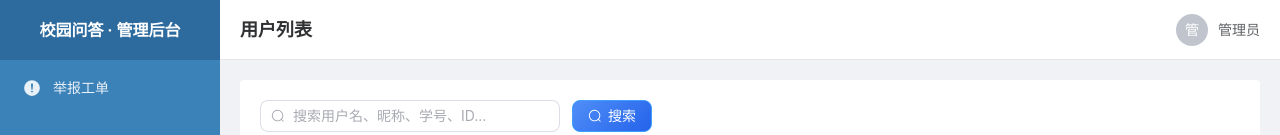
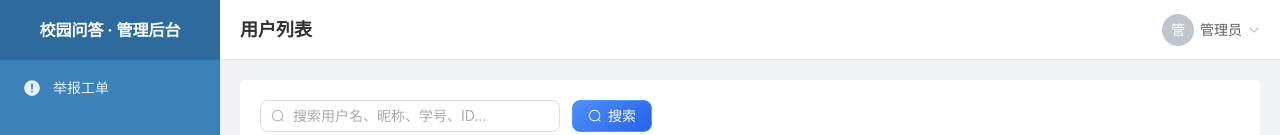
Before and after one commit to wsalad666/campus-qa-deploy, a Vue app in the folder frontend/: page /admin/users in a window 1280 px wide. Shown: the top 135 px of the page. Built offline with nearby package versions, Linux system fonts and the light colour scheme; no server answers; sample sign-in values are in the browser's storage.

Commit message:
feat: 管理员右上角新增下拉菜单，含个人主页和退出登录

```diff
--- a/frontend/src/views/admin/AdminLayout.vue
+++ b/frontend/src/views/admin/AdminLayout.vue
@@ -56,10 +56,27 @@
           <span class="admin-header-title">{{ title }}</span>
         </div>
         <div class="admin-header-right">
-          <el-avatar :size="32" :src="resolveAvatarUrl(adminStore.adminInfo?.avatar)">
-            {{ adminStore.adminInfo?.nickname?.charAt(0) || '管' }}
-          </el-avatar>
-          <span class="admin-nickname" @click="goToProfile" style="cursor: pointer">{{ adminStore.adminInfo?.nickname || '管理员' }}</span>
+          <el-dropdown trigger="click">
+            <span class="admin-user-dropdown">
+              <el-avatar :size="32" :src="resolveAvatarUrl(adminStore.adminInfo?.avatar)">
+                {{ adminStore.adminInfo?.nickname?.charAt(0) || '管' }}
+              </el-avatar>
+              <span class="admin-nickname">{{ adminStore.adminInfo?.nickname || '管理员' }}</span>
+              <el-icon class="dropdown-arrow"><ArrowDown /></el-icon>
+            </span>
+            <template #dropdown>
+              <el-dropdown-menu>
+                <el-dropdown-item @click="goToProfile">
+                  <el-icon><UserFilled /></el-icon>
+                  个人主页
+                </el-dropdown-item>
+                <el-dropdown-item divided @click="handleLogout">
+                  <el-icon><SwitchButton /></el-icon>
+                  退出登录
+                </el-dropdown-item>
+              </el-dropdown-menu>
+            </template>
+          </el-dropdown>
         </div>
       </el-header>
       <el-main class="admin-main">
@@ -77,7 +94,7 @@ import { adminApi } from '@/api/admin'
 import { ElMessageBox } from 'element-plus'
 import {
   DataAnalysis, Reading, QuestionFilled, FolderOpened, ChatLineSquare,
-  User, WarningFilled, Document, SwitchButton, UserFilled
+  User, WarningFilled, Document, SwitchButton, UserFilled, ArrowDown
 } from '@element-plus/icons-vue'
 
 defineProps<{ title: string }>()
@@ -177,8 +194,21 @@ function resolveAvatarUrl(avatar?: string): string {
   font-size: 14px;
 }
 
+.admin-user-dropdown {
+  display: flex;
+  align-items: center;
+  gap: 6px;
+  cursor: pointer;
+  color: #606266;
+  font-size: 14px;
+}
+
+.dropdown-arrow {
+  font-size: 12px;
+  color: #909399;
+}
 .admin-nickname {
-  margin-left: 4px;
+  margin-left: 0;
 }
 
 .admin-main {
```
